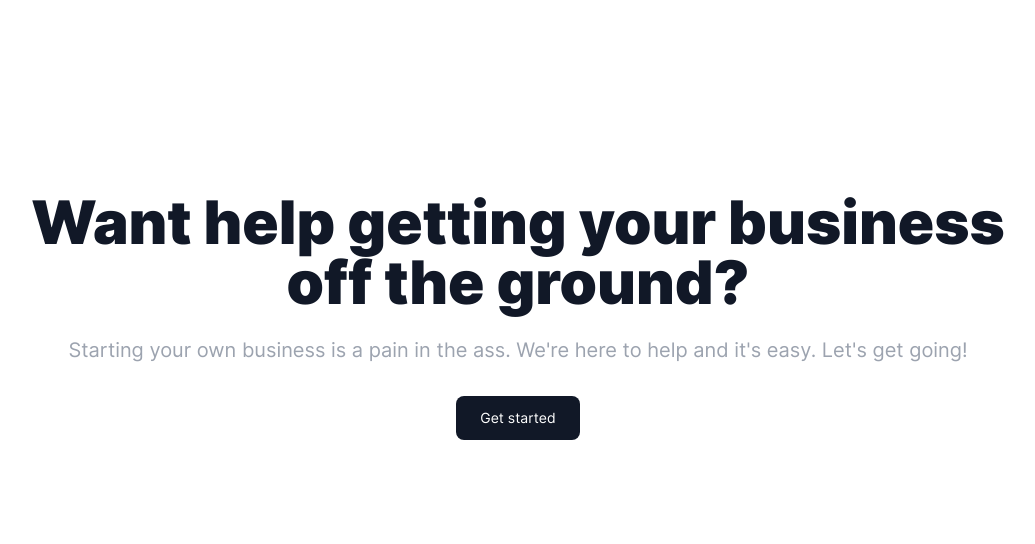
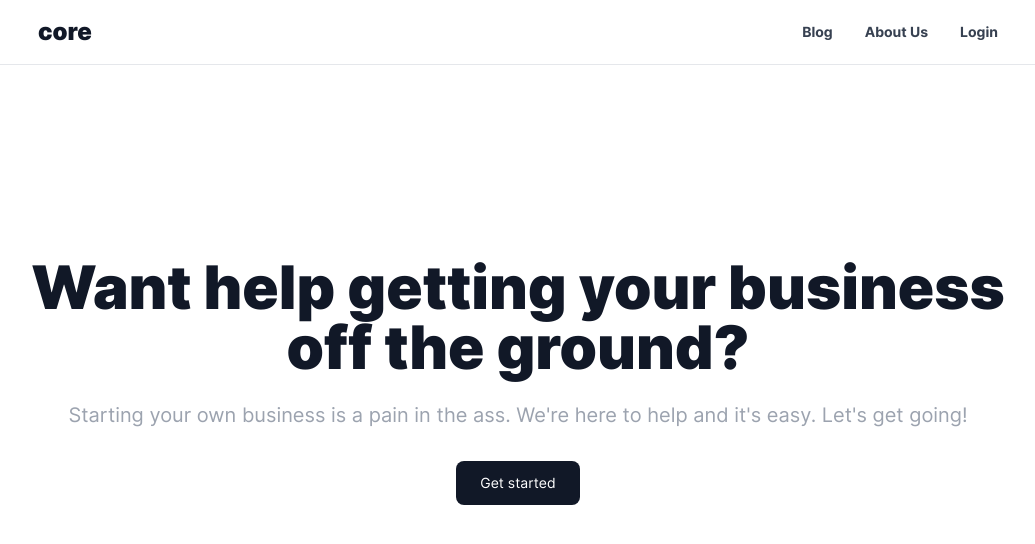
Before and after one commit to simalicrum/oob, a Next.js app: page / in a window 1280 px wide. Shown: the top 544 px of the page, without its empty margins (122-1157 px from the left). Built offline with nearby package versions, Linux system fonts and the light colour scheme.

Commit message:
Added navbar

```diff
--- a/components/Hero.jsx
+++ b/components/Hero.jsx
@@ -4,7 +4,7 @@ import Button from './Button';
 export default function Hero() {
   return (
     <div className="justify-items mx-auto flex max-w-5xl flex-col px-4 pt-32 text-center sm:pt-48">
-      <h1 className="text-4xl font-bold text-gray-900 sm:text-6xl">
+      <h1 className="text-4xl font-black text-gray-900 sm:text-6xl">
         Want help getting your business off the ground?
       </h1>
 
--- a/components/Layout.jsx
+++ b/components/Layout.jsx
@@ -1,4 +1,5 @@
 import Head from 'next/head';
+import Navbar from './Navbar';
 
 export default function Layout({ children }) {
   return (
@@ -8,7 +9,8 @@ export default function Layout({ children }) {
         <link rel="icon" href="/favicon.ico" />
       </Head>
 
-      <main className="container mx-auto min-h-screen font-inter">
+      <main className="mx-auto min-h-screen font-inter">
+        <Navbar />
         {children}
       </main>
     </>
--- a/components/Navbar.jsx
+++ b/components/Navbar.jsx
@@ -1,3 +1,74 @@
+import { Menu } from '@headlessui/react';
+
 export default function Navbar() {
-  return <div className="flex w-full">Navbar goes here</div>;
+  return (
+    <div className=" w-full border-b">
+      <div className="mx-auto flex max-w-5xl items-center py-4 px-8">
+        <div className="text-2xl font-black text-gray-900">core</div>
+        <div className="grow"></div>
+        <ul className="hidden flex-col sm:flex sm:flex-row">
+          <li className="mr-8 text-sm font-bold text-gray-700">
+            <a href="/blog">Blog</a>
+          </li>
+          <li className="mr-8 text-sm font-bold text-gray-700">
+            <a href="/about-us">About Us</a>
+          </li>
+          <li className="text-sm font-bold text-gray-700">
+            <a href="/login">Login</a>
+          </li>
+        </ul>
+        <Menu as="div" className="relative flex flex-col sm:hidden">
+          <Menu.Button>
+            <svg
+              xmlns="http://www.w3.org/2000/svg"
+              className="h-6 w-6"
+              fill="none"
+              viewBox="0 0 24 24"
+              stroke="currentColor"
+            >
+              <path
+                strokeLinecap="round"
+                strokeLinejoin="round"
+                strokeWidth="2"
+                d="M12 5v.01M12 12v.01M12 19v.01M12 6a1 1 0 110-2 1 1 0 010 2zm0 7a1 1 0 110-2 1 1 0 010 2zm0 7a1 1 0 110-2 1 1 0 010 2z"
+              />
+            </svg>
+          </Menu.Button>
+
+          <Menu.Items className="absolute right-0 top-8 mt-2 w-56 origin-top-right rounded-md bg-white shadow-lg ring-1 ring-black ring-opacity-5 focus:outline-none">
+            <Menu.Item>
+              {({ active }) => (
+                <a
+                  className={`${active} group flex w-full items-center rounded-md px-4 py-4 text-lg font-bold text-gray-700`}
+                  href="/blog"
+                >
+                  Blog
+                </a>
+              )}
+            </Menu.Item>
+            <Menu.Item>
+              {({ active }) => (
+                <a
+                  className={`${active} group flex w-full items-center rounded-md px-4 py-4 text-lg font-bold text-gray-700`}
+                  href="/about-us"
+                >
+                  About Us
+                </a>
+              )}
+            </Menu.Item>
+            <Menu.Item>
+              {({ active }) => (
+                <a
+                  className={`${active} group flex w-full items-center rounded-md px-4 py-4 text-lg font-bold text-gray-700`}
+                  href="/login"
+                >
+                  Login
+                </a>
+              )}
+            </Menu.Item>
+          </Menu.Items>
+        </Menu>
+      </div>
+    </div>
+  );
 }
--- a/styles/globals.css
+++ b/styles/globals.css
@@ -10,6 +10,14 @@
     font-display: swap;
     src: url('/fonts/Inter-Regular.woff2') format('woff2'),
       url('/fonts/Inter-Regular.woff') format('woff');
+  }
+  @font-face {
+    font-family: 'Inter';
+    font-style: normal;
+    font-weight: 700;
+    font-display: swap;
+    src: url('/fonts/Inter-Bold.woff2') format('woff2'),
+      url('/fonts/Inter-Bold.woff') format('woff');
   }
   @font-face {
     font-family: 'Inter';
```
Also changed, not shown: public/fonts/Inter-Bold.woff (added), public/fonts/Inter-Bold.woff2 (added).
